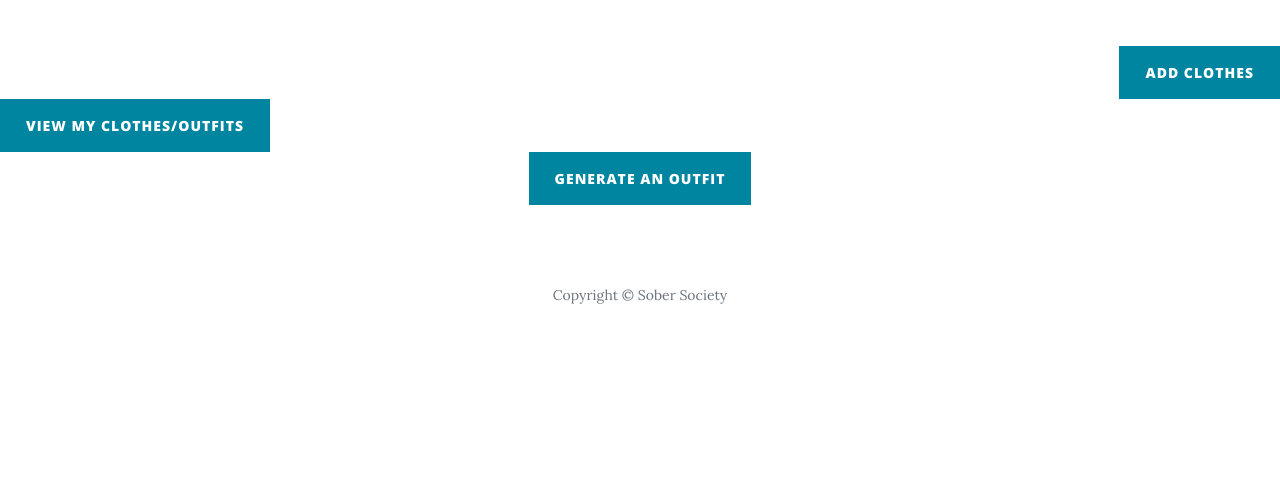
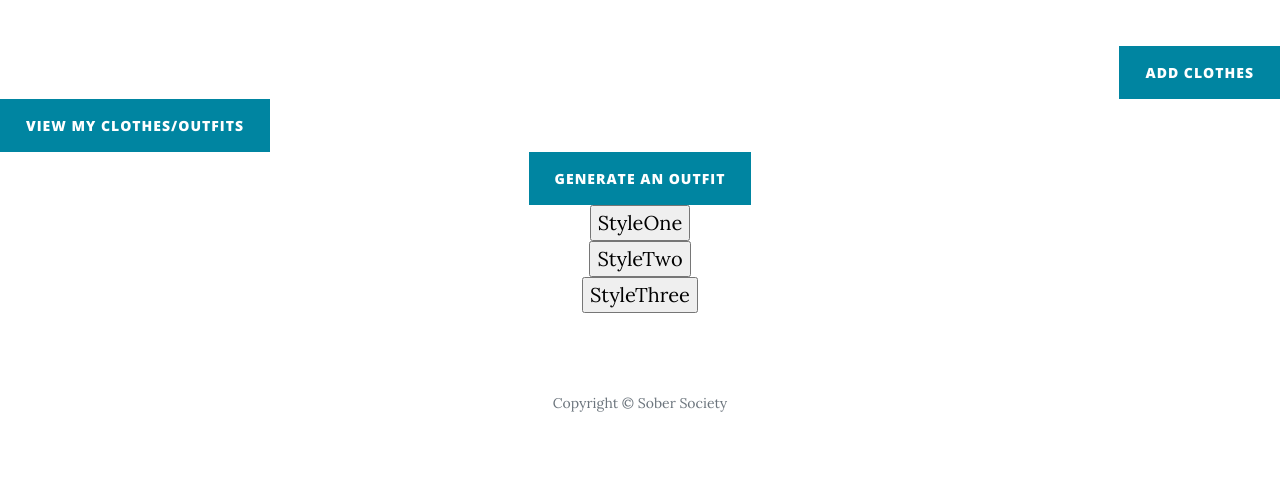
Before and after one commit to MoizAhmedd/OutfitGenerator, a Django app: template templates/dashboard.html in a window 1280 px wide. Shown: the part 508-987 px from the top of the page. Before the commit the page ends 812 px from the top, so only its background shows below. Run offline with Django 3.2, Linux system fonts and the light colour scheme; the template is opened without the code that fills it: most values are stand-ins (such as "Sample title", 1, 10 or a date in 2020); grey boxes marked "Sample" are stand-in pictures; parts of the project's set-up code (start-up, migrations or seed data) failed here and were passed over; some libraries are stand-ins or nearby versions.

Commit message:
allow user to choose style preference

```diff
--- a/templates/dashboard.html
+++ b/templates/dashboard.html
@@ -56,7 +56,14 @@
         <center><a class="btn btn-primary" id = "myBtn" href="#">Generate an Outfit</a></center>
     </div>
 
-
+    <div class="clearfix">
+      <form action = "" method = "POST">
+        {% csrf_token %}
+        <center><input type = "submit" name = "Alex Costa Outfits" value = "StyleOne"></center>
+        <center><input type = "submit" name = "Alpha M Outfits" value = "StyleTwo"></center>
+        <center><input type = "submit" name = "TMF Outfits" value = "StyleThree"></center>
+      </form>
+    </div>
 
 
     <div id = "myModal" class = "modal">
@@ -73,9 +80,6 @@
         {% for cloth in myclothes %}
 <!--Name--><h3 id="name">{{cloth.name}}</h3><!--EndName-->
 <!--Image--><img src = "{{MEDIA_URL}}{{cloth.image}}"><!--EndImage-->
-      {% endfor %}
-        {% endif %}
-
             <div class="clearfix">
               <center><a class="btn btn-primary" id = "newBtn" href="#">Generate another</a></center>
             </div>
@@ -86,6 +90,9 @@
                     <center><input class = "btn btn-primary" type="submit" name="Dislike" value="Dislike" /></center>
                 </form>
             </div>
+      {% endfor %}
+        {% endif %}
+
 
       </div>
     </div>
```
Lines whose indentation alone changed are shown as unchanged.
